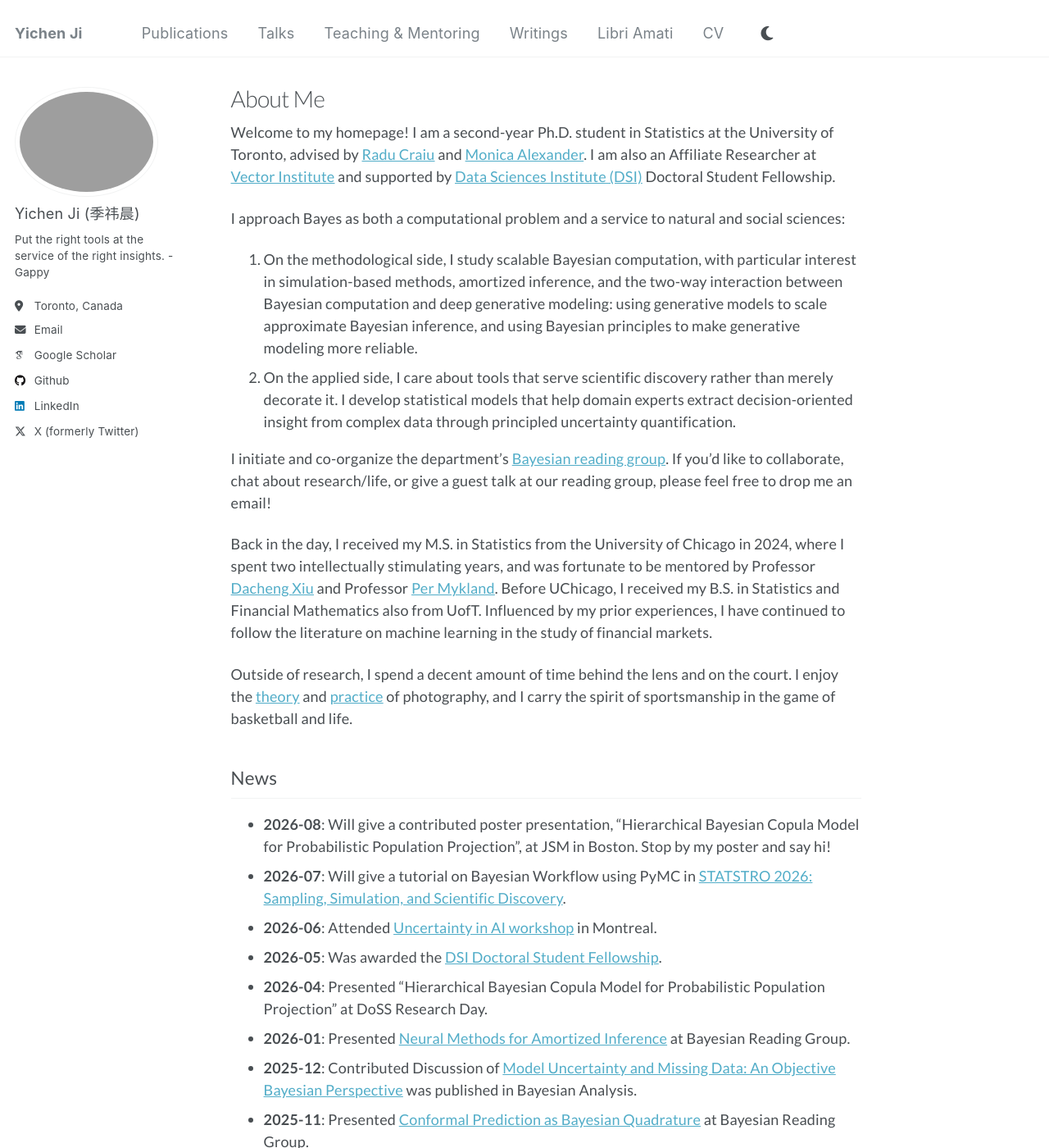
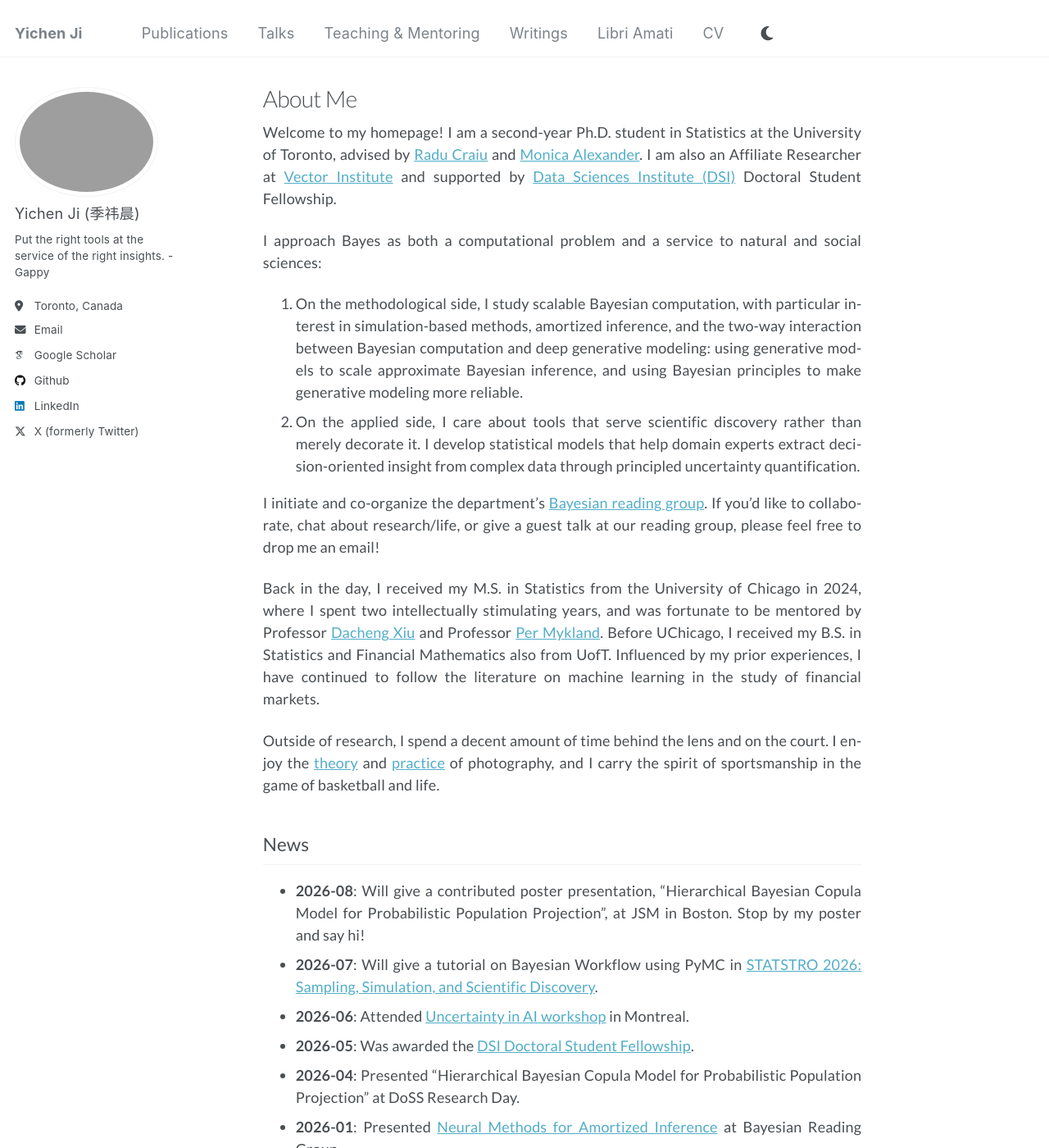
Before and after one commit to user-jiyichen/user-jiyichen.github.io, a Jekyll site: the page built from _pages/about.md, in a window 1280 px wide and 1400 px high. Shown: the whole window at 82% size. Built offline with Jekyll 4.4.1, drawn with Linux system fonts in a browser that asks for light colours; some web fonts are replaced.

Commit message:
Update main.scss

```diff
--- a/assets/css/main.scss
+++ b/assets/css/main.scss
@@ -71,3 +71,23 @@ h2, h3, h4, h5, h6 {
 code, pre, kbd, samp {
   font-family: "IBM Plex Mono", "SFMono-Regular", "SF Mono", Menlo, Consolas, monospace;
 }
+
+#main {
+  max-width: 1450px;
+}
+
+.page,
+.archive {
+  width: calc(100% - 250px);
+}
+
+.page__content p {
+  text-align: justify;
+  text-justify: inter-word;
+  hyphens: auto;
+}
+
+.page__content li {
+  text-align: justify;
+  hyphens: auto;
+}
```
